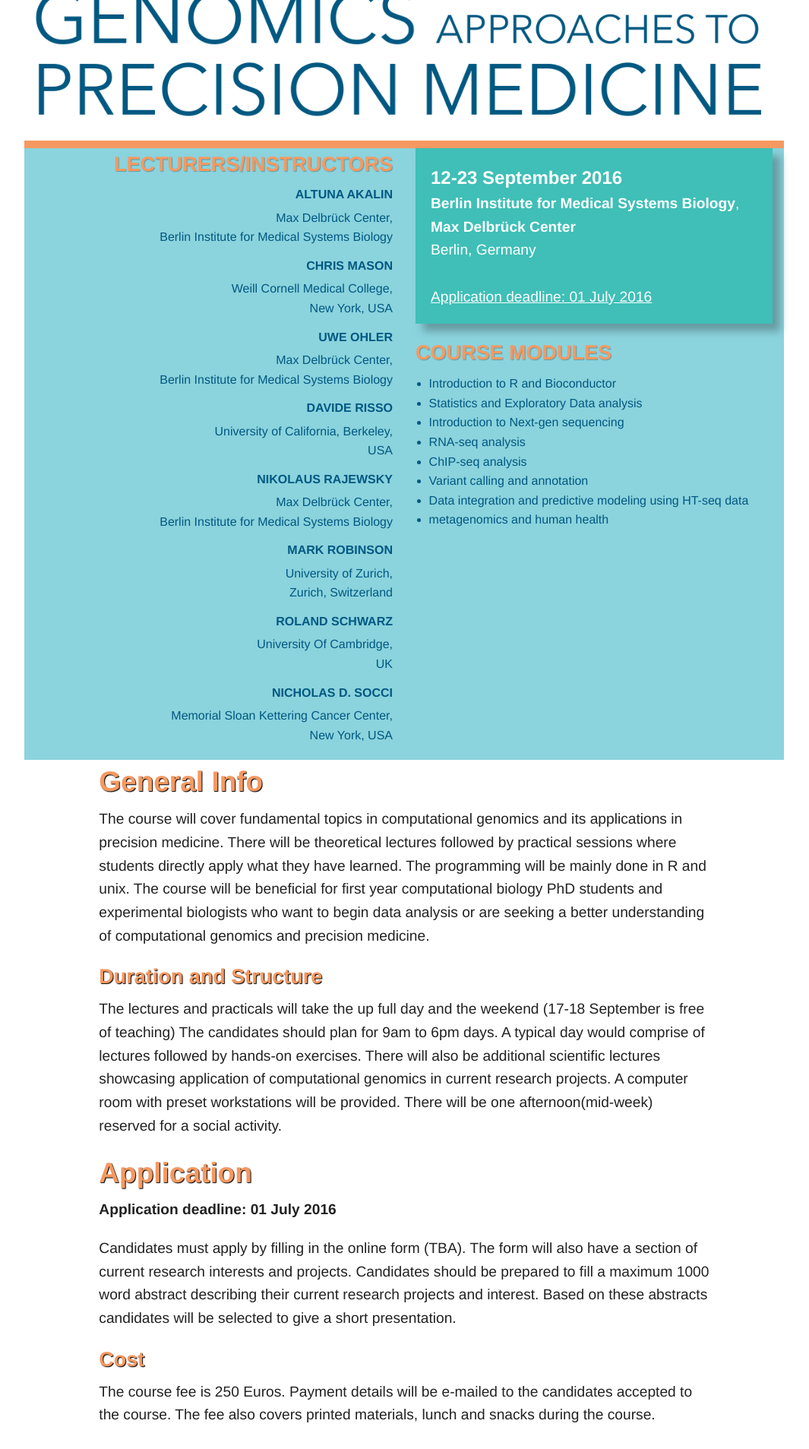
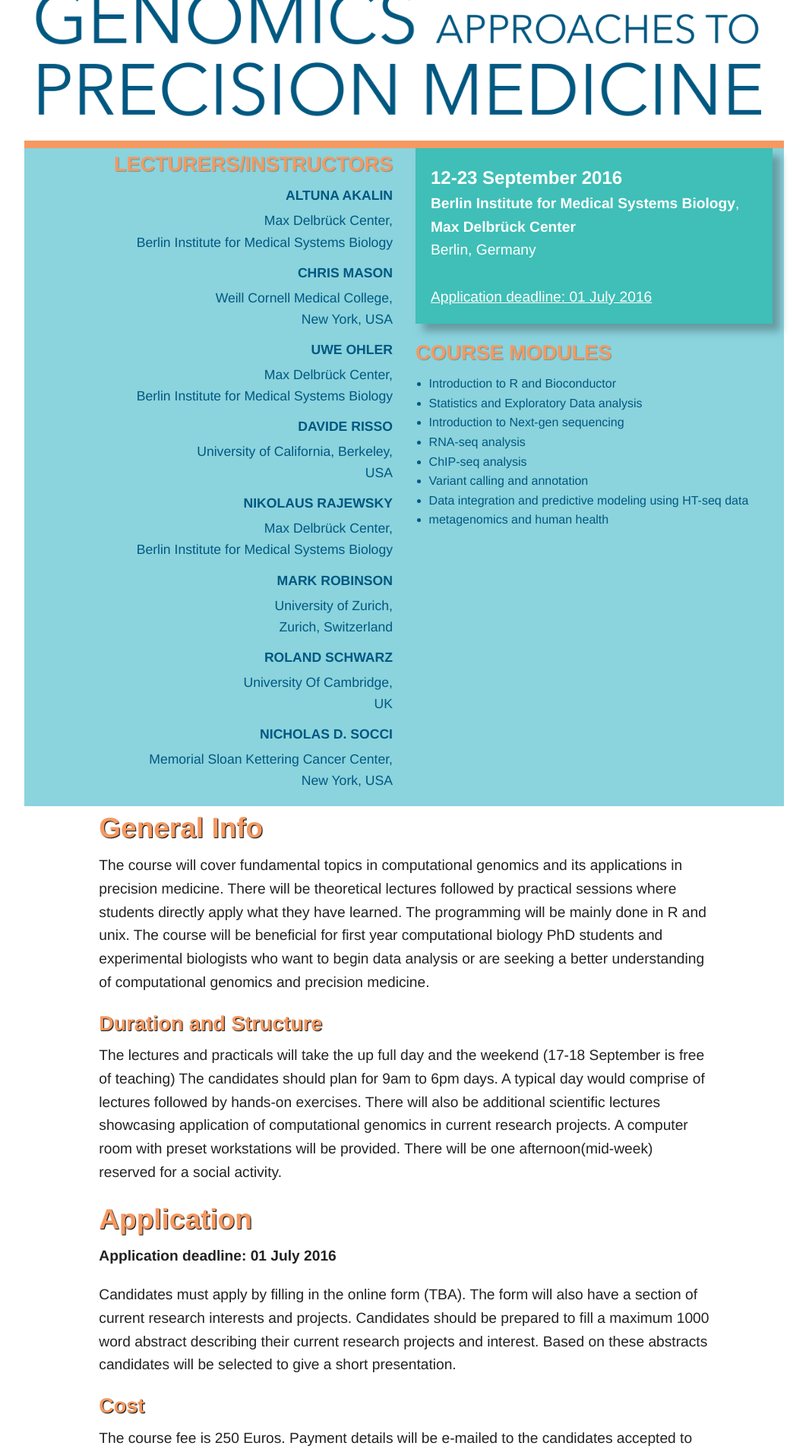
Before and after one commit to BIMSBbioinfo/compgen, a Jekyll site: the page 2016/index.html, which Jekyll copies as it is, in a window 1280 px wide. Shown: the part 445-2352 px from the top of the page at 76% size, without its empty margins (108-1173 px from the left). Built offline with Jekyll 4.4.1, drawn with Linux system fonts in a browser that asks for light colours; nearby versions of some CDN libraries; library files that are not in the unit come from our copies.

Commit message:
2016: Larger details.

```diff
--- a/2016/css/changes.css
+++ b/2016/css/changes.css
@@ -10,6 +10,8 @@ a:hover {
 a, a:visited {
        font-weight: bold; }
 
+dl {
+    font-size: 1.1rem; }
 dl dt {
     font-variant: normal; }
 dl dt a {
```
